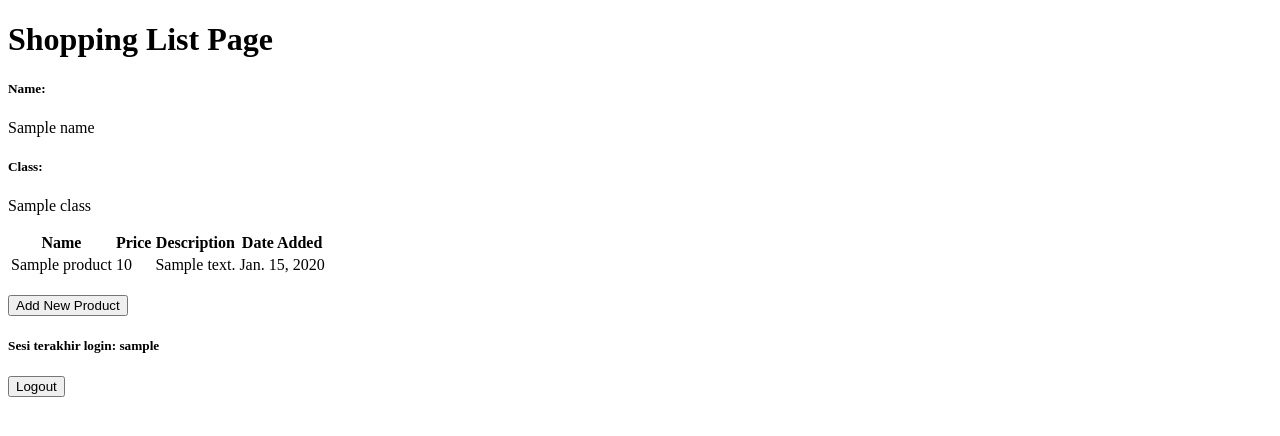
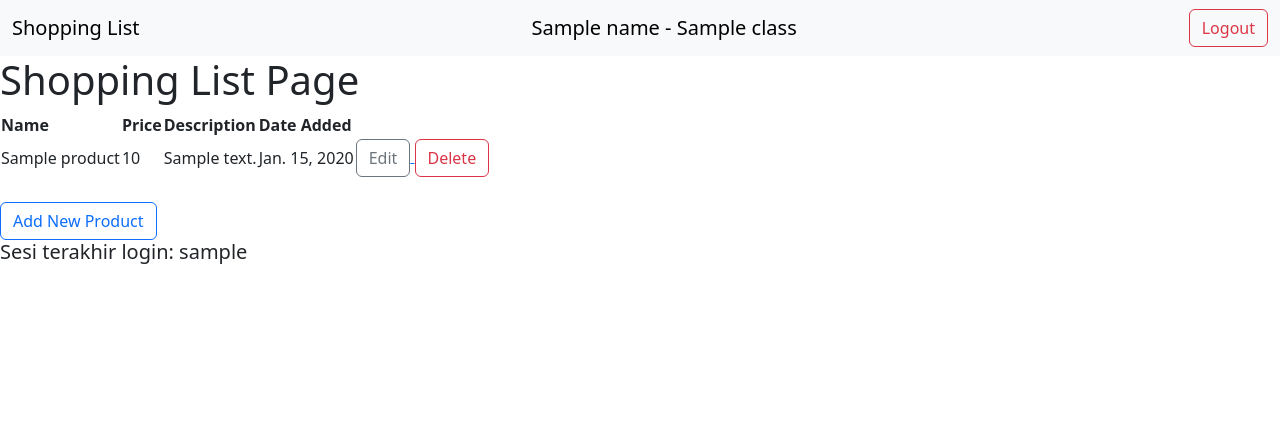
Before and after one commit to MightyZanark/shopping-list, a Django app: template main/templates/main.html in a window 1280 px wide. Shown: the top 436 px of the page. Run offline with Django 4.2, Linux system fonts and the light colour scheme; tables that the repository leaves empty hold one stand-in row (values such as "Sample post"); the template is opened without the code that fills it: values that come from a table or form of the project are taken from there, most other values are stand-ins (such as "Sample title", 1, 10 or a date in 2020).

Commit message:
clear tutorial 4

```diff
--- a/main/templates/main.html
+++ b/main/templates/main.html
@@ -1,12 +1,16 @@
 {% extends 'base.html' %}
 
 {% block content %}
+    <nav class="navbar bg-body-tertiary">
+        <div class="container-fluid">
+            <a class="navbar-brand">Shopping List</a>
+            <a class="navbar-brand">{{ name }} - {{ class }}</a>
+            <a href="{% url 'main:logout' %}">
+                <button class="btn btn-outline-danger">Logout</button>
+            </a>
+        </div>
+    </nav>
     <h1>Shopping List Page</h1>
-
-    <h5>Name: </h5>
-    <p>{{ name }}</p>
-    <h5>Class: </h5>
-    <p>{{ class }}</p>
 
     <table>
         <tr>
@@ -22,6 +26,14 @@
                 <td>{{ product.price }}</td>
                 <td>{{ product.description }}</td>
                 <td>{{ product.date_added }}</td>
+                <td>
+                    <a href="{% url 'main:edit_product' id=product.pk %}">
+                        <button class="btn btn-outline-secondary">Edit</button>
+                    </a>
+                    <a href="{% url 'main:delete_product' id=product.pk %}">
+                        <button class="btn btn-outline-danger">Delete</button>
+                    </a>
+                </td>
             </tr>
         {% endfor %}
     </table>
@@ -29,17 +41,11 @@
     <br />
 
     <a href="{% url 'main:create_product' %}">
-        <button>
+        <button class="btn btn-outline-primary">
             Add New Product
         </button>
     </a>
 
     <h5>Sesi terakhir login: {{ last_login }}</h5>
 
-    <a href="{% url 'main:logout' %}">
-        <button>
-            Logout
-        </button>
-    </a>
-
 {% endblock content %}
--- a/main/urls.py
+++ b/main/urls.py
@@ -1,5 +1,5 @@
 from django.urls import path
-from main.views import show_main, create_product, \
+from main.views import show_main, create_product, edit_product, delete_product, \
                         show_xml, show_json, \
                         show_xml_by_id, show_json_by_id, \
                         register, login_user, logout_user
@@ -9,6 +9,8 @@ app_name = 'main'
 urlpatterns = [
     path('', show_main, name='show_main'),
     path('create-product', create_product, name='create_product'),
+    path('edit-product/<int:id>/', edit_product, name='edit_product'),
+    path('delete-product/<int:id>/', delete_product, name='delete_product'),
     path('xml/', show_xml, name='show_xml'),
     path('json/', show_json, name='show_json'),
     path('xml/<int:id>/', show_xml_by_id, name='show_xml_by_id'),
--- a/templates/base.html
+++ b/templates/base.html
@@ -7,6 +7,10 @@
             name="viewport"
             content="width=device-width, initial-scale=1.8"
         />
+        <link href="https://cdn.jsdelivr.net/npm/bootstrap@5.3.2/dist/css/bootstrap.min.css" rel="stylesheet" integrity="sha384-T3c6CoIi6uLrA9TneNEoa7RxnatzjcDSCmG1MXxSR1GAsXEV/Dwwykc2MPK8M2HN" crossorigin="anonymous" />
+        <script src="https://code.jquery.com/jquery-3.6.0.min.js" integrity="sha384-KyZXEAg3QhqLMpG8r+J4jsl5c9zdLKaUk5Ae5f5b1bw6AUn5f5v8FZJoMxm6f5cH1" crossorigin="anonymous"></script>
+        <script src="https://cdn.jsdelivr.net/npm/@popperjs/core@2.11.8/dist/umd/popper.min.js" integrity="sha384-I7E8VVD/ismYTF4hNIPjVp/Zjvgyol6VFvRkX/vR+Vc4jQkC+hVqc2pM8ODewa9r" crossorigin="anonymous"></script>
+        <script src="https://cdn.jsdelivr.net/npm/bootstrap@5.3.2/dist/js/bootstrap.min.js" integrity="sha384-BBtl+eGJRgqQAUMxJ7pMwbEyER4l1g+O15P+16Ep7Q9Q+zqX6gSbd85u4mG4QzX+" crossorigin="anonymous"></script>
         {% block meta %}
         {% endblock meta %}
     </head>
```
Also changed, not shown: main/templates/edit_product.html (added, +19 -0 lines), main/views.py (+18 -0 lines).
